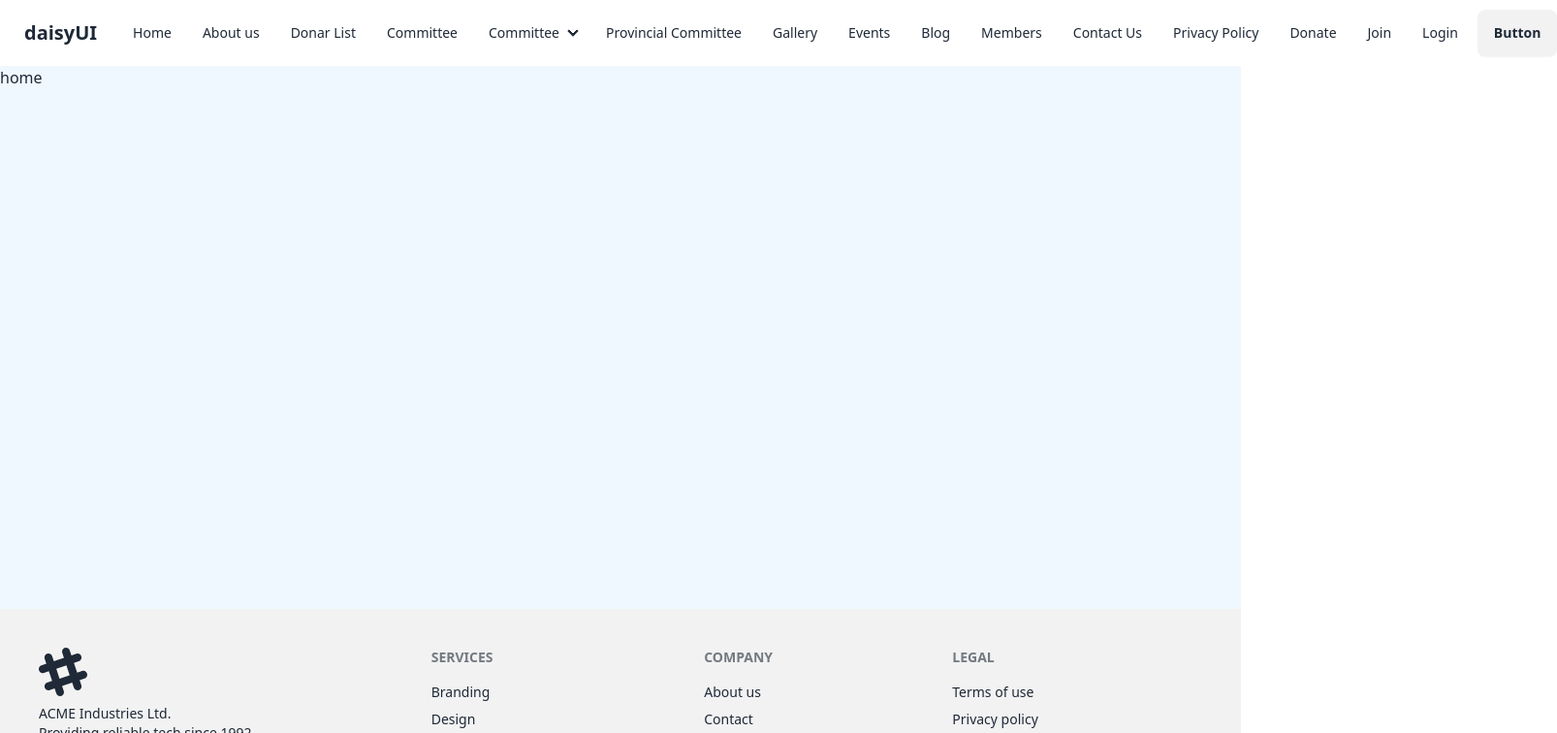
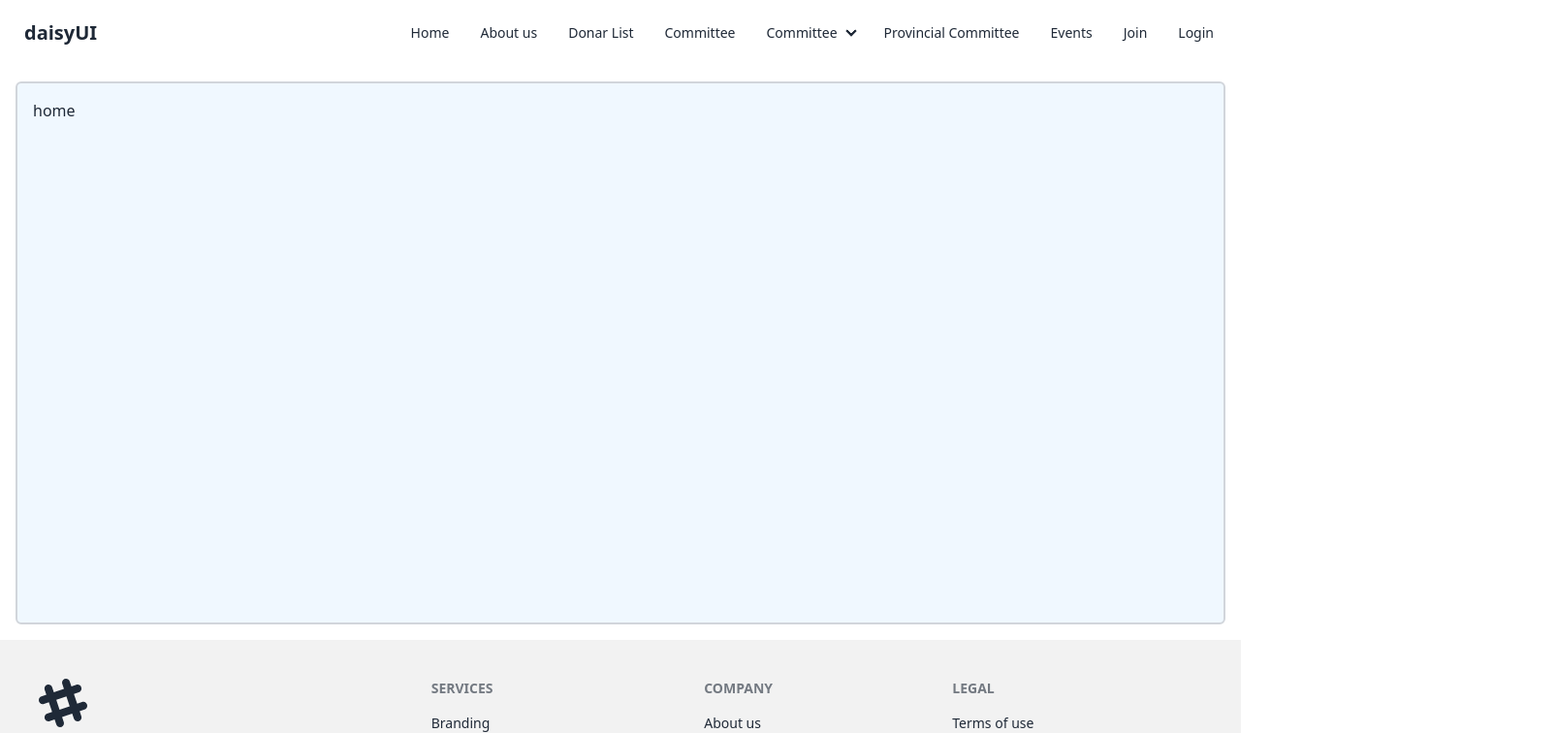
Before and after one commit to ridwan414-hub/project-414, a React (Vite) app: page / in a window 1280 px wide. Shown: the top 756 px of the page at 97% size, 1606 px wide, since content can reach past the window. Built offline with nearby package versions, Linux system fonts and the light colour scheme.

Commit message:
Fix responsive width

```diff
--- a/src/layouts/Footer.jsx
+++ b/src/layouts/Footer.jsx
@@ -1,7 +1,7 @@
-
 const Footer = () => {
-    return (
-      <footer className="footer p-10 bg-base-200 text-base-content">
+  return (
+    <footer className=" bg-base-200 flex justify-center">
+      <div className="footer p-10 text-base-content max-w-[1280px]">
         <aside>
           <svg
             width="50"
@@ -40,8 +40,9 @@ const Footer = () => {
           <a className="link link-hover">Privacy policy</a>
           <a className="link link-hover">Cookie policy</a>
         </nav>
-      </footer>
-    );
+      </div>
+    </footer>
+  );
 };
 
 export default Footer;
--- a/src/layouts/Header.jsx
+++ b/src/layouts/Header.jsx
@@ -1,57 +1,16 @@
-import { Link } from 'react-router-dom';
+import { Link } from "react-router-dom";
 
 const Header = () => {
   return (
-    // <div>
-    //   <ul>
-    //     <li>
-    //       <Link to="/">Home</Link>
-    //     </li>
-    //     <li>
-    //       <Link to="/about-us">About us</Link>
-    //     </li>
-    //     <li>
-    //       <Link to="/donar-list">Donar List</Link>
-    //     </li>
-    //     <li>
-    //       <Link to="/committee">Committee</Link>
-    //     </li>
-    //     <li>
-    //       <Link to="/provincial-committee">Provincial Committee</Link>
-    //     </li>
-    //     <li>
-    //       <Link to="/gallery">Gallery</Link>
-    //     </li>
-    //     <li>
-    //       <Link to="/events">Events</Link>
-    //     </li>
-    //     <li>
-    //       <Link to="/blog">Blog</Link>
-    //     </li>
-    //     <li>
-    //       <Link to="/members">Members</Link>
-    //     </li>
-    //     <li>
-    //       <Link to="/contact-us">Contact Us</Link>
-    //     </li>
-    //     <li>
-    //       <Link to="/privacy-policy">Privacy Policy</Link>
-    //     </li>
-    //     <li>
-    //       <Link to="/donate">Donate</Link>
-    //     </li>
-    //     <li>
-    //       <Link to="/join">Join</Link>
-    //     </li>
-    //     <li>
-    //       <Link to="/login">Login</Link>
-    //     </li>
-    //   </ul>
-    // </div>
-    <div className="navbar bg-base-100">
-      <div className="navbar-start">
+    <div className="navbar bg-base-100 flex justify-center">
+      <div className="max-w-[1280px] w-full flex justify-between">
+        <div className="navbar-start w-fit">
           <div className="dropdown">
-          <div tabIndex={0} role="button" className="btn btn-ghost lg:hidden">
+            <div
+              tabIndex={0}
+              role="button"
+              className="btn btn-ghost lg:hidden"
+            >
               <svg
                 xmlns="http://www.w3.org/2000/svg"
                 className="h-5 w-5"
@@ -88,24 +47,6 @@ const Header = () => {
               </li>
               <li>
                 <Link to="/gallery">Gallery</Link>
-            </li>
-            <li>
-              <Link to="/events">Events</Link>
-            </li>
-            <li>
-              <Link to="/blog">Blog</Link>
-            </li>
-            <li>
-              <Link to="/members">Members</Link>
-            </li>
-            <li>
-              <Link to="/contact-us">Contact Us</Link>
-            </li>
-            <li>
-              <Link to="/privacy-policy">Privacy Policy</Link>
-            </li>
-            <li>
-              <Link to="/donate">Donate</Link>
               </li>
               <li>
                 <Link to="/join">Join</Link>
@@ -158,27 +99,11 @@ const Header = () => {
             <li>
               <Link to="/provincial-committee">Provincial Committee</Link>
             </li>
-          <li>
-            <Link to="/gallery">Gallery</Link>
-          </li>
+
             <li>
               <Link to="/events">Events</Link>
             </li>
-          <li>
-            <Link to="/blog">Blog</Link>
-          </li>
-          <li>
-            <Link to="/members">Members</Link>
-          </li>
-          <li>
-            <Link to="/contact-us">Contact Us</Link>
-          </li>
-          <li>
-            <Link to="/privacy-policy">Privacy Policy</Link>
-          </li>
-          <li>
-            <Link to="/donate">Donate</Link>
-          </li>
+
             <li>
               <Link to="/join">Join</Link>
             </li>
@@ -187,8 +112,6 @@ const Header = () => {
             </li>
           </ul>
         </div>
-      <div className="navbar-end">
-        <a className="btn">Button</a>
       </div>
     </div>
   );
--- a/src/layouts/Layout.jsx
+++ b/src/layouts/Layout.jsx
@@ -1,7 +1,7 @@
 /* eslint-disable react/prop-types */
-import Header from './Header';
-import Footer from './Footer';
-import { Helmet } from 'react-helmet';
+import Header from "./Header";
+import Footer from "./Footer";
+import { Helmet } from "react-helmet";
 // import { Toaster } from 'react-hot-toast';
 
 const Layout = ({ children, description, keywords, author, title }) => {
@@ -9,25 +9,42 @@ const Layout = ({ children, description, keywords, author, title }) => {
     <div>
       <Helmet>
         <meta charSet="utf-8" />
-        <meta name="description" content={description} />
-        <meta name="keywords" content={keywords} />
-        <meta name="author" content={author} />
+        <meta
+          name="description"
+          content={description}
+        />
+        <meta
+          name="keywords"
+          content={keywords}
+        />
+        <meta
+          name="author"
+          content={author}
+        />
         <title>{title}</title>
       </Helmet>
       <Header />
-      <main style={{ minHeight: '70vh', backgroundColor: 'aliceblue' }}>
-        {children}
-      </main>
+      <section className="flex justify-center">
+        <main className="border-2 border-gray-300 rounded-md p-4 m-4 w-full"
+          style={{
+            minHeight: "70vh",
+            backgroundColor: "aliceblue",
+            maxWidth: "1280px",
+          }}
+        >
+          {children}
+        </main>
+      </section>
       <Footer />
     </div>
   );
 };
 Layout.defaultProps = {
-  children: 'Default children',
-  title: 'Voice of Muslims',
-  description: 'We all are Muslims and we are proud of it.',
-  keywords: 'Donation Blog Muslim Remitance Halal Help Charity Zakat Sadqah',
-  author: 'VOM Team',
+  children: "Default children",
+  title: "Voice of Muslims",
+  description: "We all are Muslims and we are proud of it.",
+  keywords: "Donation Blog Muslim Remitance Halal Help Charity Zakat Sadqah",
+  author: "VOM Team",
 };
 
 export default Layout;
```
Lines whose indentation alone changed are shown as unchanged.
